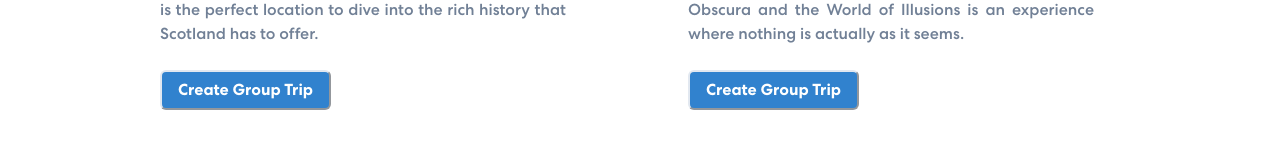
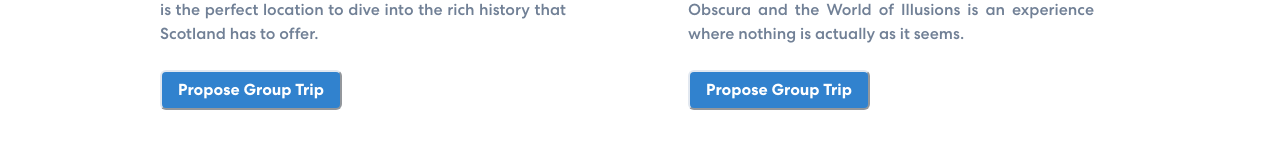
Before and after one commit to RJOC/ISTP, a React (Create React App) app in the folder frontend/: page /inspire in a window 1280 px wide. Shown: the part 708-868 px from the top of the page. Built offline with nearby package versions, Linux system fonts and the light colour scheme; grey boxes are pictures that could not be loaded.

Commit message:
propoose

```diff
--- a/frontend/src/components/Misc/CardView.js
+++ b/frontend/src/components/Misc/CardView.js
@@ -51,7 +51,7 @@ function CardView(props) {
         </Text>
         <GroupChatModal location={location} marginTop="100px">
           <Button maxWidth="100%" colorScheme="blue" mr={3} my={2}>
-            Create Group Trip
+            Propose Group Trip
           </Button>
         </GroupChatModal>
       </Stack>
```
Also changed, not shown: 8 other files (tests, documents, lock files or other folders).
